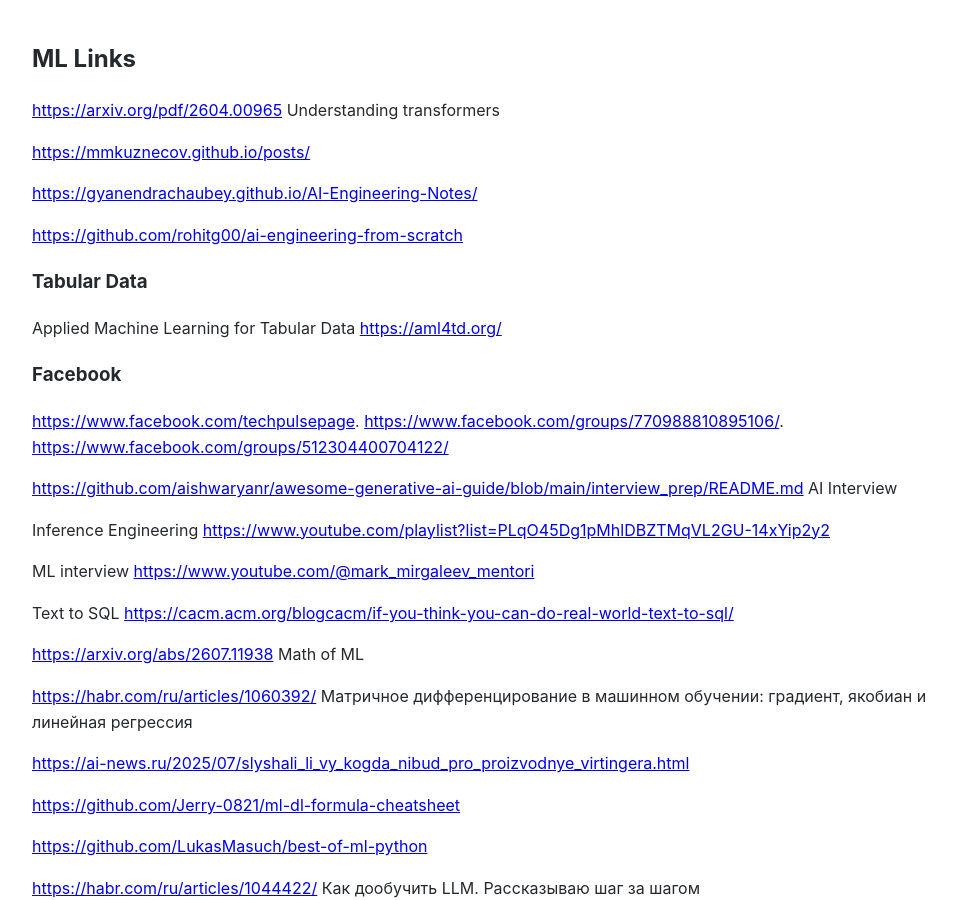
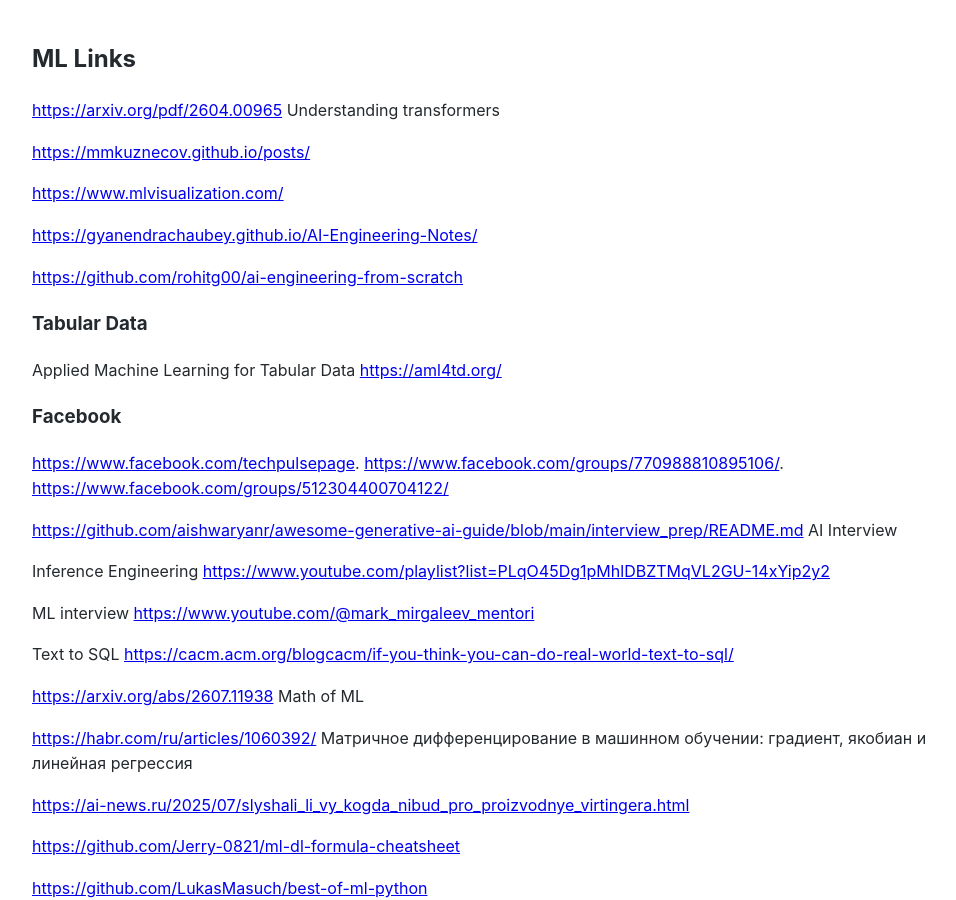
Before and after one commit to Michael-Lubinsky/michael-lubinsky.github.com, a Jekyll site: the page built from ml/mamba.md, in a window 1280 px wide and 900 px high. Shown: the whole window, without its empty margins (158-1114 px from the left). Built offline with Jekyll 4.4.1, drawn with Linux system fonts in a browser that asks for light colours; our own code applies the rules of GitHub Pages for plain Markdown files.

Commit message:
Add links to ML visualization and AI engineering resources
Added new resources for machine learning visualization and AI engineering.

```diff
--- a/ml/mamba.md
+++ b/ml/mamba.md
@@ -4,6 +4,8 @@
 <https://arxiv.org/pdf/2604.00965> Understanding transformers
 
 <https://mmkuznecov.github.io/posts/>
+
+<https://www.mlvisualization.com/>
 
 <https://gyanendrachaubey.github.io/AI-Engineering-Notes/>
 
```
